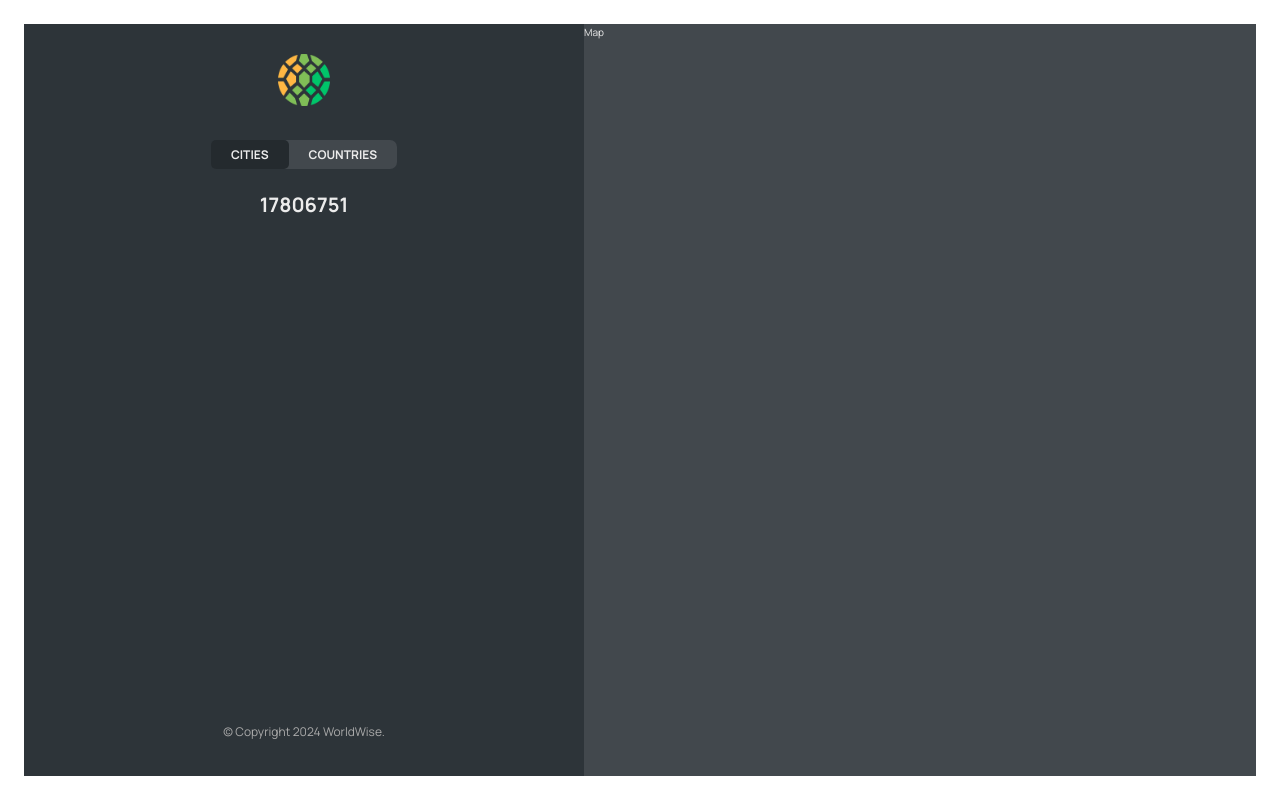
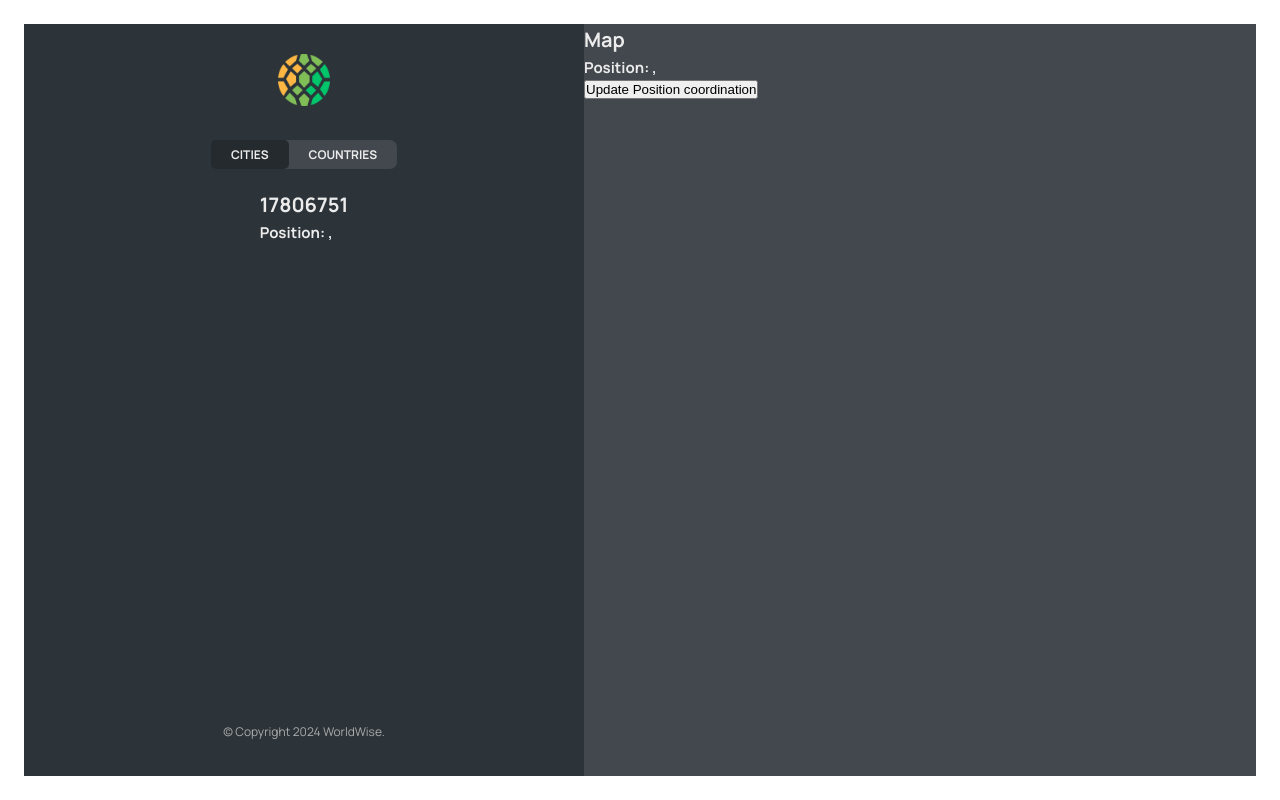
Before and after one commit to mohammed-manahi/worldwise, a React (Vite) app: page /app/cities/17806751 in a window 1280 px wide. Built offline with nearby package versions, Linux system fonts and the light colour scheme; data requests are answered from the project's data file.

Commit message:
Implement dynamic route query string for position latitude and longitude for map component

```diff
--- a/src/components/City.jsx
+++ b/src/components/City.jsx
@@ -1,5 +1,5 @@
 import styles from "./City.module.css";
-import {useParams} from "react-router-dom";
+import {useParams, useSearchParams} from "react-router-dom";
 
 const formatDate = (date) =>
     new Intl.DateTimeFormat("en", {
@@ -12,6 +12,9 @@
 function City() {
     // Get URL parameters from React Router where the pass parameters in the route are an object (currently only id)
     const {id} = useParams();
+    const [searchParams, setSearchParams] = useSearchParams();
+    const lat = searchParams.get("lat");
+    const lng = searchParams.get("lng");
     console.log(id);
     // TEMP DATA
     const currentCity = {
@@ -59,7 +62,8 @@
         //     {/*<ButtonBack />*/}
         //   </div>
         // </div>
-        <div><h1>{id}</h1></div>
+        <div><h1>{id}</h1>
+        <h2>Position: {lat}, {lng}</h2></div>
     );
 }
 
--- a/src/components/CityItem.jsx
+++ b/src/components/CityItem.jsx
@@ -17,7 +17,8 @@
     return (
         <li>
             {/* Link to city details using city route */}
-            <Link className={styles.cityItem} to={`${id}`}>
+            {/* pass the id as the parameter */}
+            <Link className={styles.cityItem} to={`${id}?lat=${position.lat}&lng=${position.lng}`}>
                 <span className={styles.emoji}>{emoji}</span>
                 <h3 className={styles.name}>{cityName}</h3>
                 <time className={styles.date}>{formatDate(date)}</time>
--- a/src/components/Map.jsx
+++ b/src/components/Map.jsx
@@ -1,7 +1,22 @@
 import styles from "./Map.module.css"
+import {useSearchParams} from "react-router-dom";
 
 export default function Map() {
+    // Extract the query string using searchParams
+    const [searchParams, setSearchParams] = useSearchParams();
+    const lat = searchParams.get("lat");
+    const lng = searchParams.get("lng");
+
     return (
-        <div className={styles.mapContainer}>Map</div>
+        <div className={styles.mapContainer}>
+            <h1>Map</h1>
+            <h2>Position: {lat}, {lng}</h2>
+            {/* Update the query string using setSearchParams */}
+            <button onClick={
+                () => (
+                    setSearchParams({lat:23, lng: 25})
+                )}>Update Position coordination
+            </button>
+        </div>
     );
 }
```
